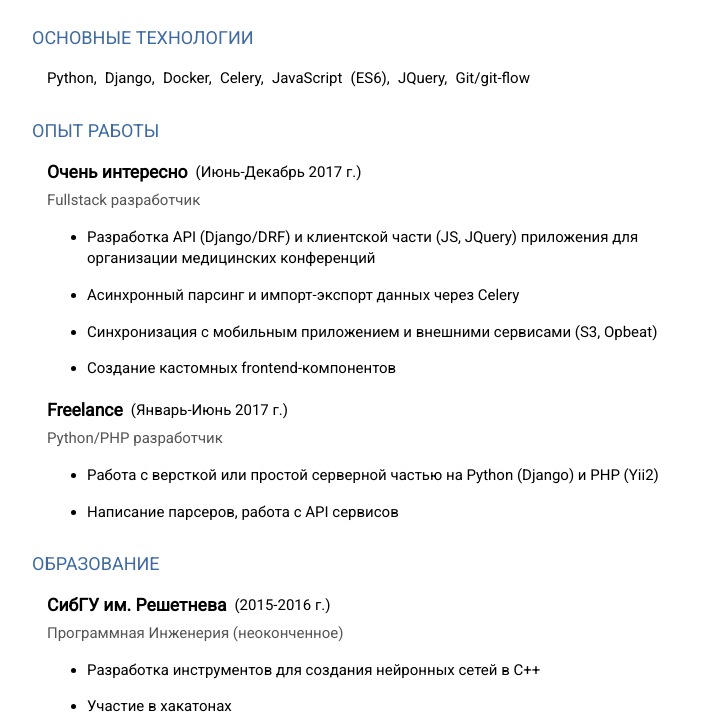
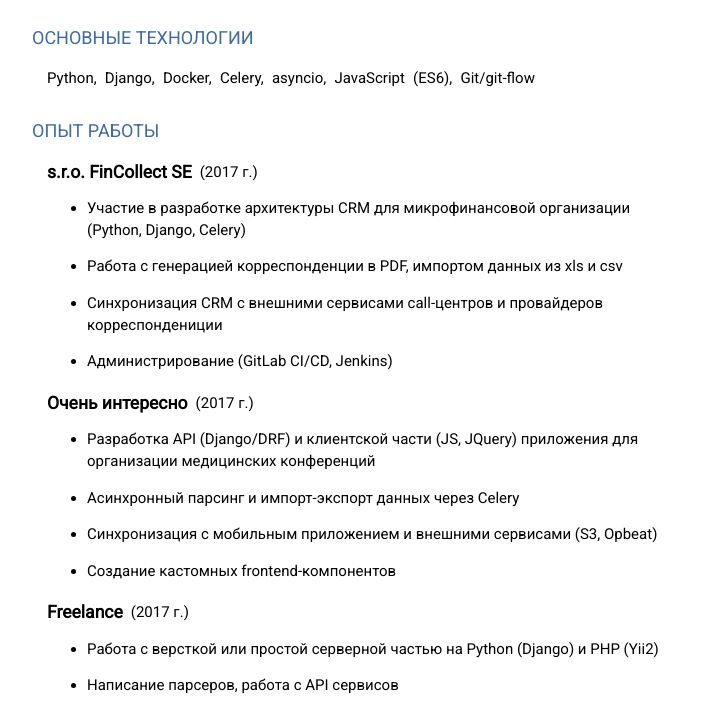
Before and after one commit to ruthus18/cv-ptyhon, a plain HTML site: page index.html in a window 1280 px wide. Shown: the part 177-901 px from the top of the page, without its empty margins (283-995 px from the left). Drawn offline with Linux system fonts and the light colour scheme.

Commit message:
Update CV

```diff
--- a/index.html
+++ b/index.html
@@ -5,8 +5,6 @@
   <meta name="viewport" content="width=device-width, initial-scale=1.0">
   <meta http-equiv="X-UA-Compatible" content="ie=edge">
   <title>Python Developer Resume</title>
-  <!-- <link href="http://designers.hubspot.com/hs-fs/hub/327485/file-2054199286-css/font-awesome.css"
-        rel="stylesheet"> -->
   <link href="https://fonts.googleapis.com/css?family=Roboto" rel="stylesheet">
 
   <link rel="stylesheet" href="style.css">
@@ -32,12 +30,11 @@
       <ul class="links right">
         <li>
           <i class="fa fa-envelope" aria-hidden="true"></i>
-          <a href="mailto:ruthus18@yandex.ru">ruthus18@yandex.ru</a>
+          <a href="mailto:ruthus18gmail.com">ruthus18gmail.com</a>
         </li>
         <li class=" pdf-link">
           <i class="fa fa-file-text"></i>
           <a href="https://github.com/ruthus18/cv-python/raw/master/Python%20Developer%20Resume.pdf">PDF версия</a>
-          <!--<a href="https://ruthus18.github.io/cv-python/">Ссылка на резюме</a>-->
         </li>
       </ul>
       <div class="clr"></div>
@@ -46,7 +43,7 @@
     <div class="body-block">
       <h3 class="info-title">Основные технологии</h3>
       <div class="info-block">
-        <p class="techs">Python, Django, Docker, Celery, JavaScript (ES6), JQuery, Git/git-flow</p>
+        <p class="techs">Python, Django, Docker, Celery, asyncio, JavaScript (ES6), Git/git-flow</p>
       </div>
     </div>
 
@@ -55,11 +52,25 @@
 
       <div class="info-block">
         <div class="section-title-block">
-          <h3 class="section-title inline"><b>Очень интересно</b></h3>
-          <p class="profession inline">(Июнь-Декабрь 2017 г.)</p>
+          <h3 class="section-title inline"><b>s.r.o. FinCollect SE</b></h3>
+          <p class="profession inline">(2017 г.)</p>
         </div>
         <div class="clr"></div>
-        <p class="date">Fullstack разработчик</p>
+
+        <ul>
+          <li><p>Участие в разработке архитектуры CRM для микрофинансовой организации (Python, Django, Celery)</p></li>
+          <li><p>Работа с генерацией корреспонденции в PDF, импортом данных из xls и csv</p></li>
+          <li><p>Синхронизация CRM с внешними сервисами call-центров и провайдеров корреспондениции</p></li>
+          <li><p>Администрирование (GitLab CI/CD, Jenkins)</p></li>
+        </ul>
+      </div>
+
+      <div class="info-block">
+        <div class="section-title-block">
+          <h3 class="section-title inline"><b>Очень интересно</b></h3>
+          <p class="profession inline">(2017 г.)</p>
+        </div>
+        <div class="clr"></div>
 
         <ul>
           <li><p>Разработка API (Django/DRF) и клиентской части (JS, JQuery) приложения для организации медицинских конференций </p></li>
@@ -72,10 +83,9 @@
       <div class="info-block">
           <div class="section-title-block">
             <h3 class="section-title inline"><b>Freelance</b></h3>
-            <p class="profession inline">(Январь-Июнь 2017 г.)</p>
+            <p class="profession inline">(2017 г.)</p>
           </div>
           <div class="clr"></div>
-          <p class="date">Python/PHP разработчик</p>
 
           <ul>
             <li><p>Работа с версткой или простой серверной частью на Python (Django) и PHP (Yii2)</p></li>
@@ -96,7 +106,6 @@
 
         <ul>
           <li><p>Разработка инструментов для создания нейронных сетей в C++</p></li>
-          <li><p>Участие в хакатонах</p></li>
         </ul>
       </div>
     </div>
```
Also changed, not shown: 1 other file.
